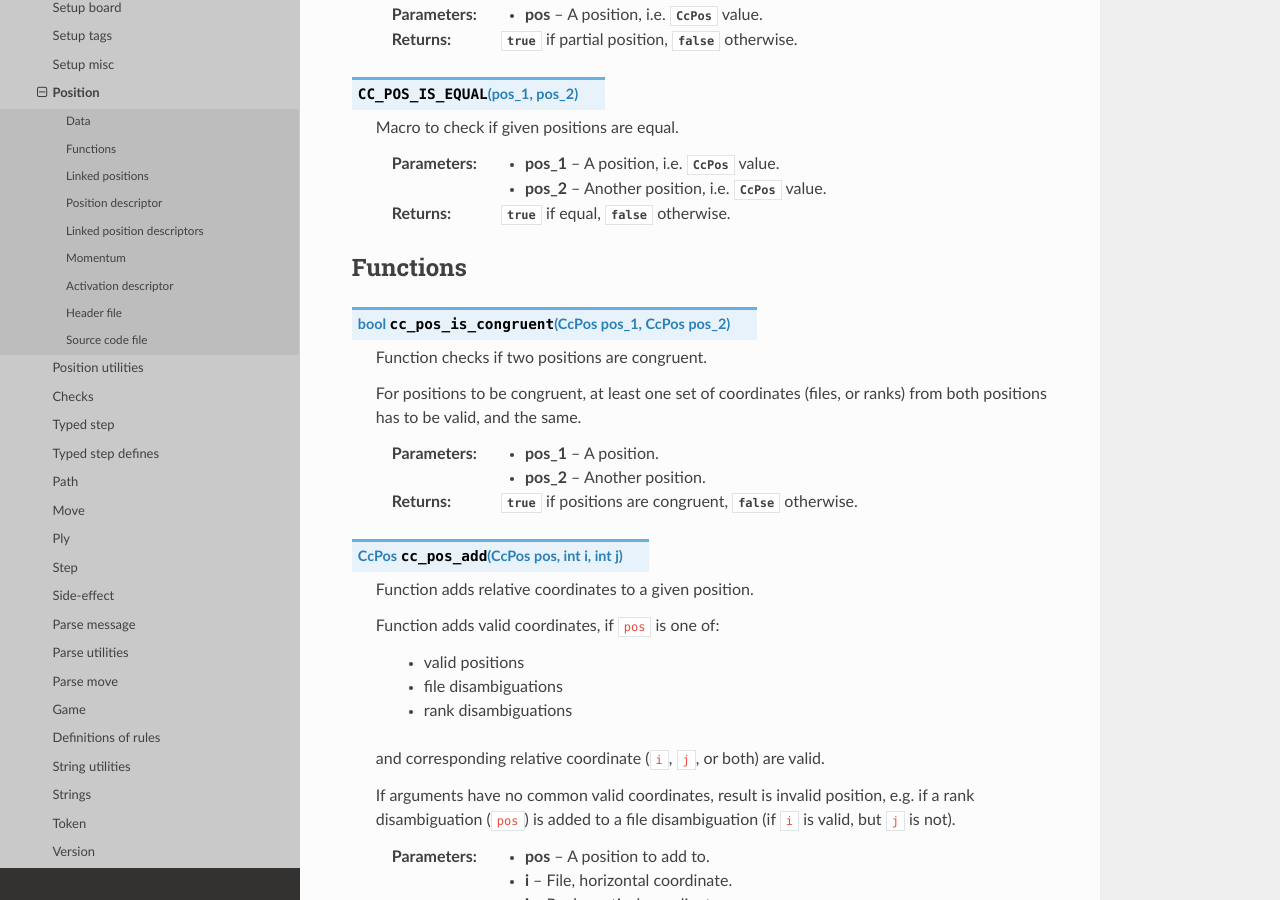
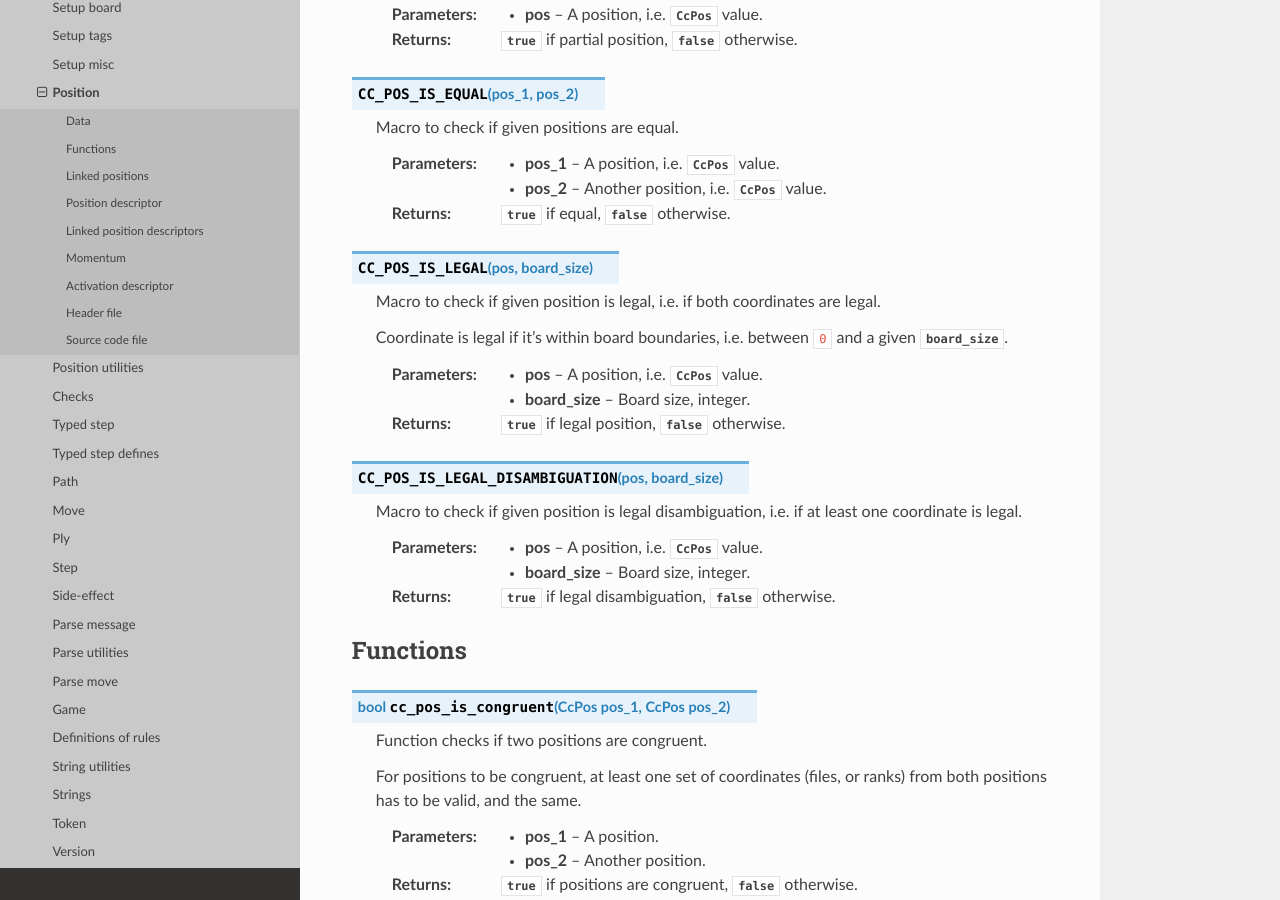
Before and after one commit to mmlacak/crochess, a Sphinx documentation site: the page built from docs/source/libcc/ccpos.rst, in a window 1280 px wide and 900 px high, scrolled down 2283 px. Built offline with Sphinx 7.4.7 and the Read the Docs theme 3.1.0, drawn with Linux system fonts in a browser that asks for light colours; some of the changed text lies outside the part shown.

Commit message:
Docs for position legality tests, chessboard size.

```diff
--- a/docs/source/conf.py
+++ b/docs/source/conf.py
@@ -26,10 +26,10 @@ copyright = '2021, Mario Mlačak'
 author = 'Mario Mlačak'
 
 # The short X.Y version
-version = "0.0.1.164:1343+20250426.015938"   # docs-new-lib-short-version-major-minor-feature-commit+meta~breaks-place-marker
+version = "0.0.1.165:1344+20250426.031840"   # docs-new-lib-short-version-major-minor-feature-commit+meta~breaks-place-marker
 
 # The full version, including alpha/beta/rc tags
-release = "0.0.1.164:1343+20250426.015938"   # docs-new-lib-full-version-major-minor-feature-commit+meta~breaks-place-marker
+release = "0.0.1.165:1344+20250426.031840"   # docs-new-lib-full-version-major-minor-feature-commit+meta~breaks-place-marker
 
 
 # -- General configuration ---------------------------------------------------
--- a/docs/source/libcc/ccdefines.rst
+++ b/docs/source/libcc/ccdefines.rst
@@ -138,7 +138,7 @@ Macros
     :param ...: Variadic input for a string format.
     :returns: An integer; number of characters written to output stream, or
         negative value if an error occurred.
-    :seealso: :c:func:`printf()`
+    :seealso: https://en.cppreference.com/w/c/io/fprintf
 
 .. _lbl-libcc-ccdefines-maybebool:
 
--- a/docs/source/libcc/ccpos.rst
+++ b/docs/source/libcc/ccpos.rst
@@ -122,6 +122,26 @@ Data
     :param pos_1: A position, i.e. :c:struct:`CcPos` value.
     :param pos_2: Another position, i.e. :c:struct:`CcPos` value.
     :returns: :c:data:`true` if equal, :c:data:`false` otherwise.
+
+.. c:macro:: CC_POS_IS_LEGAL(pos,board_size)
+
+    Macro to check if given position is legal, i.e. if both coordinates are legal.
+
+    Coordinate is legal if it's within board boundaries, i.e. between ``0`` and a
+    given :c:var:`board_size`.
+
+    :param pos: A position, i.e. :c:struct:`CcPos` value.
+    :param board_size: Board size, integer.
+    :returns: :c:data:`true` if legal position, :c:data:`false` otherwise.
+
+.. c:macro:: CC_POS_IS_LEGAL_DISAMBIGUATION(pos,board_size)
+
+    Macro to check if given position is legal disambiguation, i.e. if at least one
+    coordinate is legal.
+
+    :param pos: A position, i.e. :c:struct:`CcPos` value.
+    :param board_size: Board size, integer.
+    :returns: :c:data:`true` if legal disambiguation, :c:data:`false` otherwise.
 
 .. _lbl-libcc-ccpos-functions:
 
@@ -417,8 +437,17 @@ Position descriptor
     Macro to check if given position descriptor is valid.
 
     :param pd: A position descriptor; :c:struct:`CcPosDesc` value.
-    :returns: Casted position descriptor value.
-    :seealso: :c:data:`true` if valid position descriptor, :c:data:`false` otherwise.
+    :returns: :c:data:`true` if valid position descriptor, :c:data:`false` otherwise.
+    :seealso: :c:macro:`CC_POS_IS_VALID`
+
+.. c:macro:: CC_POS_DESC_IS_LEGAL(pd,board_size)
+
+    Macro to check if given position descriptor is legal.
+
+    :param pd: A position descriptor; :c:struct:`CcPosDesc` value.
+    :param board_size: Board size, an integer.
+    :returns: :c:data:`true` if legal position descriptor, :c:data:`false` otherwise.
+    :seealso: :c:macro:`CC_POS_IS_LEGAL`
 
 .. c:macro:: CC_POS_DESC_IS_EQUAL(pd_1,pd_2)
 
```
Also changed, not shown: docs/source/libcc/ccchessboard.rst (+8 -0 lines), 3 other files.
